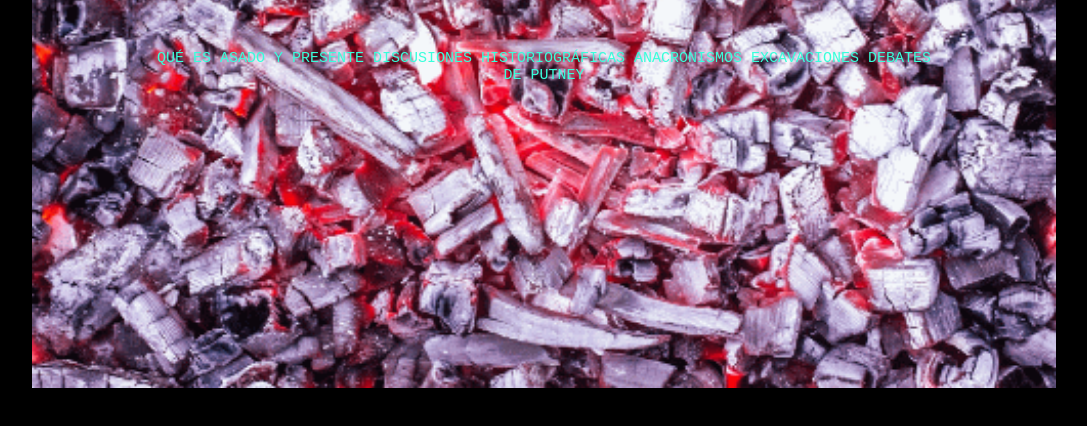
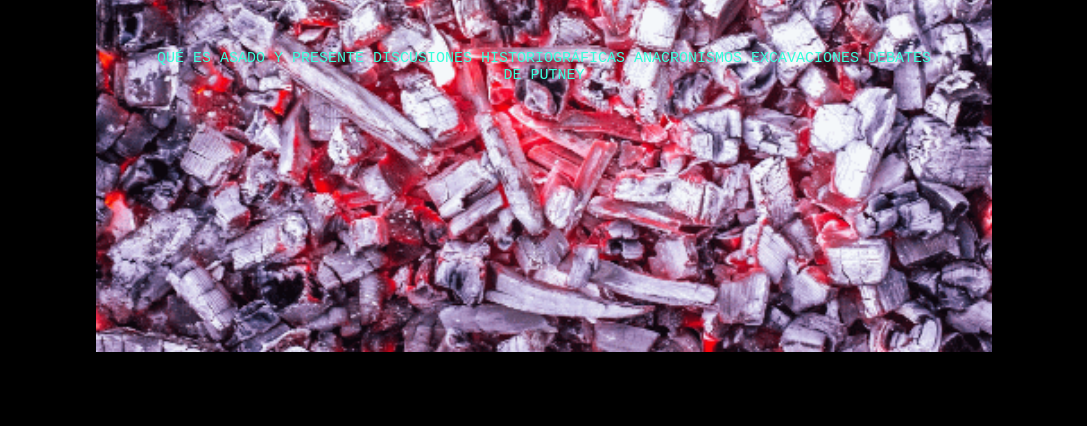
Before and after one commit to asadoypresente/asadoypresente.github.io, a plain HTML site: page index.html in a window 1280 px wide. Shown: the whole page, without its empty margins (96-1183 px from the left). Drawn offline with Linux system fonts and the light colour scheme; a web font is replaced by a local one.

Commit message:
Update index.css

```diff
--- a/index.css
+++ b/index.css
@@ -3,7 +3,7 @@ html {
   font-size: 15px;
   background-image: url("/brasas.gif");
   background-repeat: no-repeat;
-  background-size: 80%;
+  background-size: 70%;
 background-position: center;
   font-family: "Bedrock", monospace;
 }
```
